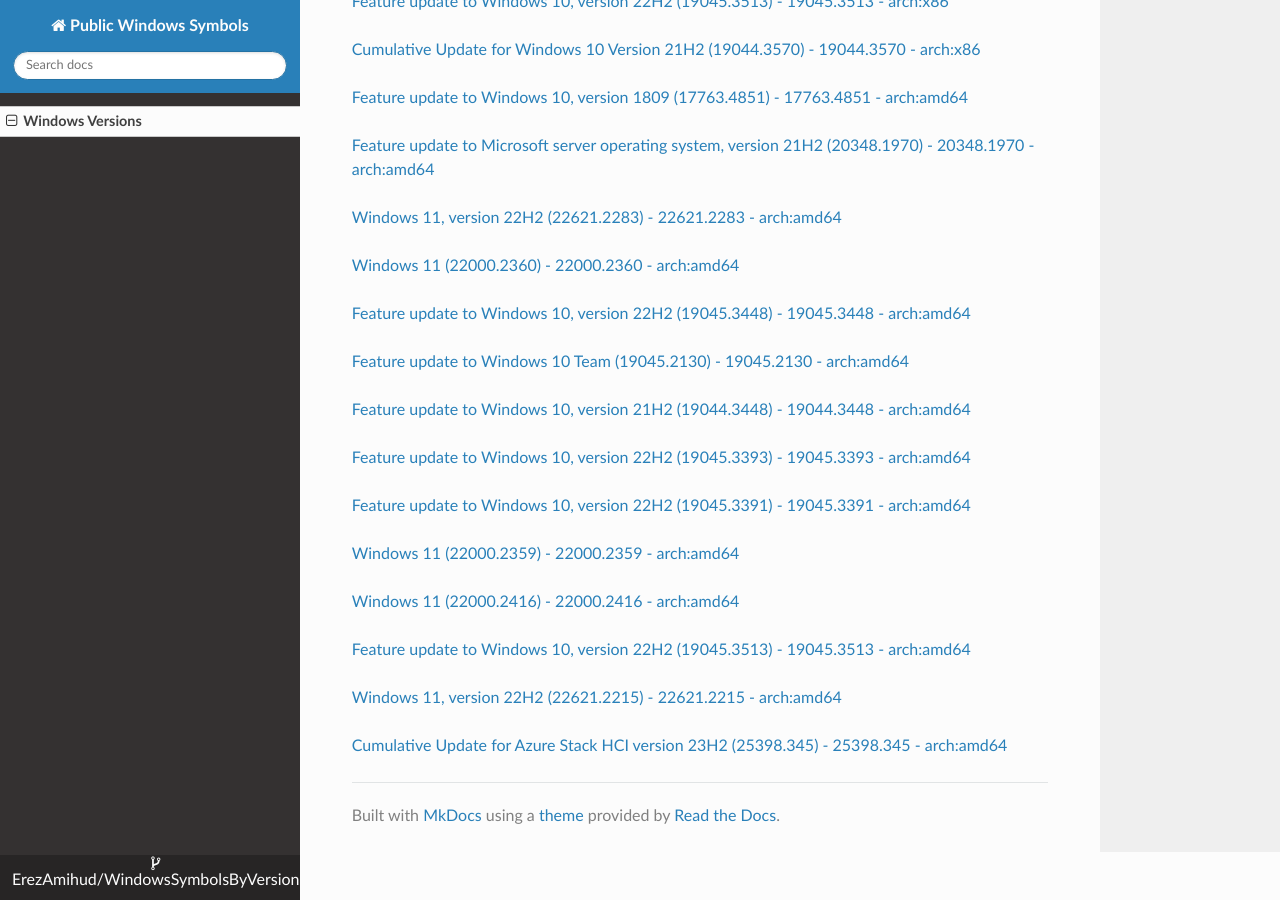
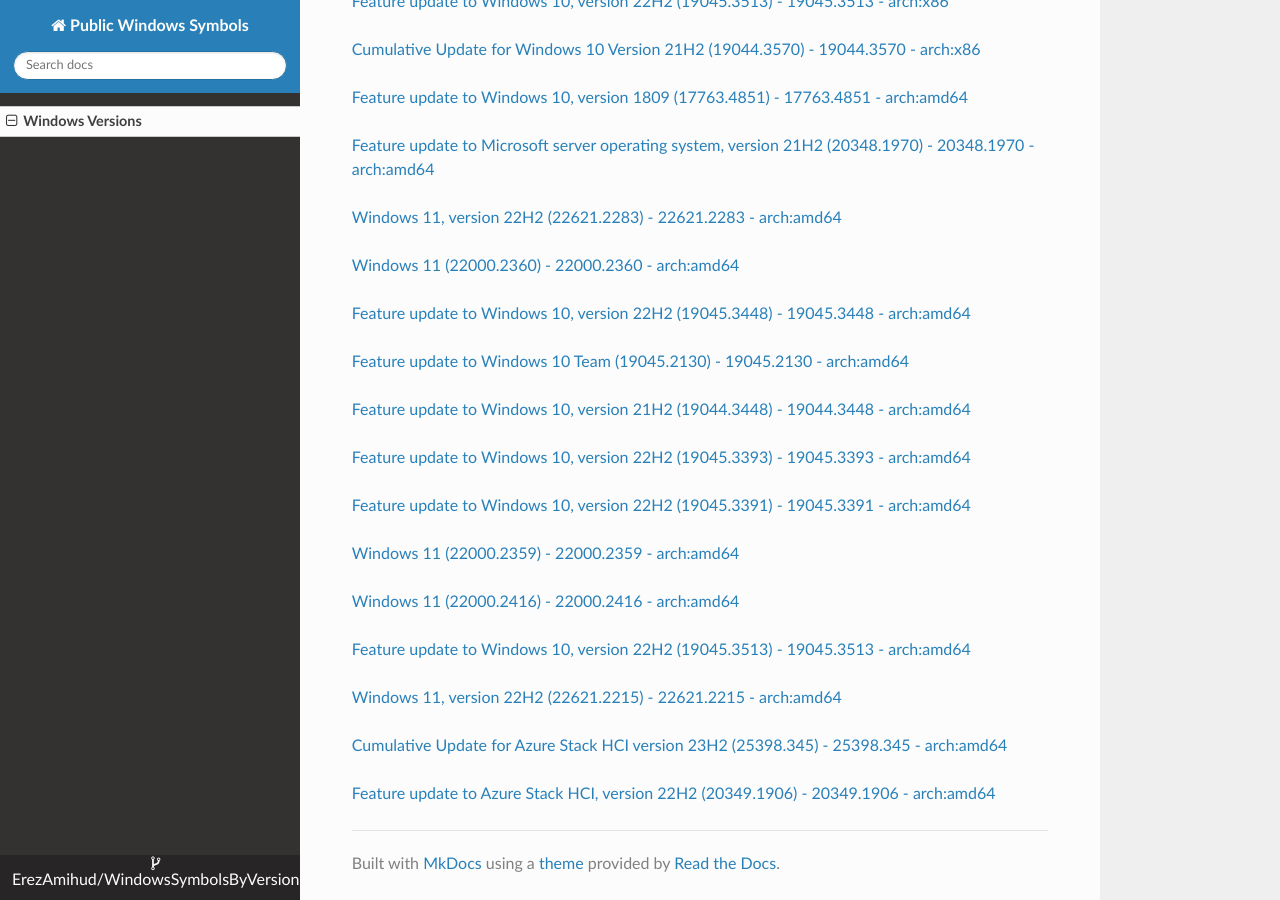
Before and after one commit to ErezAmihud/WindowsSymbolsByVersion, an MkDocs documentation site: the page built from docs/index.md, in a window 1280 px wide and 900 px high, scrolled down 25565 px. Built offline with MkDocs 1.6.1, drawn with Linux system fonts in a browser that asks for light colours; nearby versions of some CDN libraries.

Commit message:
Automated commit, add manifest for f8bf8fd8-f027-477d-b9f0-46243b085f49

```diff
--- a/docs/index.md
+++ b/docs/index.md
@@ -1450,3 +1450,6 @@
 
 
 [Cumulative Update for Azure Stack HCI version 23H2 (25398.345) - 25398.345 - arch:amd64](https://github.com/ErezAmihud/WindowsSymbolsByVersion/blob/main/manifests/2953ae48-67e2-478e-8e63-bb9d4bc27ae3.manifest)
+
+
+[Feature update to Azure Stack HCI, version 22H2 (20349.1906) - 20349.1906 - arch:amd64](https://github.com/ErezAmihud/WindowsSymbolsByVersion/blob/main/manifests/f8bf8fd8-f027-477d-b9f0-46243b085f49.manifest)
```
Also changed, not shown: process_builds.json (+1 -1 lines), 1 other file.
